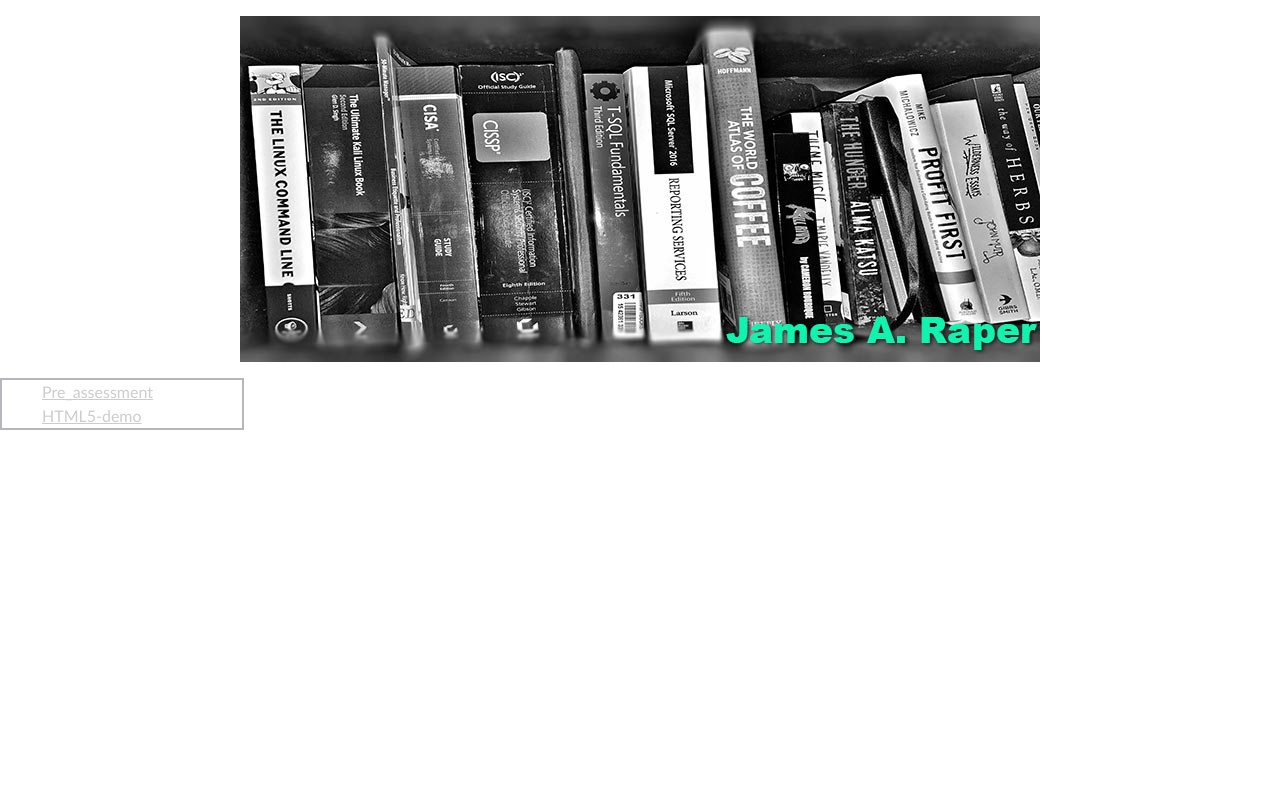
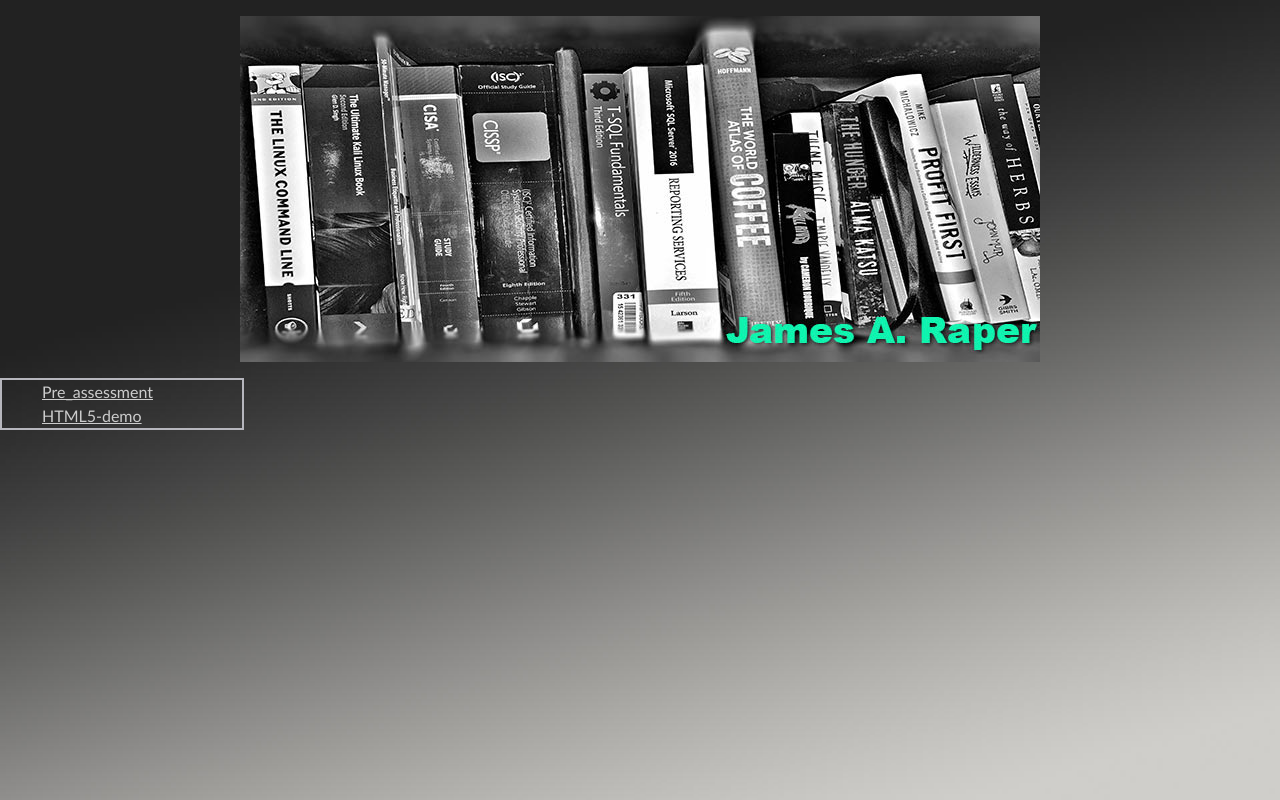
Before and after one commit to jaraper2023/ifsc-3342, a plain HTML site: page index.html in a window 1280 px wide. Drawn offline with Linux system fonts and the light colour scheme.

Commit message:
2/1/2023- SplashPage x3

```diff
--- a/assets/css/style.css
+++ b/assets/css/style.css
@@ -88,7 +88,7 @@ textarea {
    body {
     text-align: left;
     font-family:'Gill Sans', 'Gill Sans MT', Calibri, 'Trebuchet MS', sans-serif;
-    background-image: url("assets/img/githubfront.jpg");
+    background-image: url("/assets/img/githubfront.jpg");
     background-repeat: no-repeat;
     background-attachment: fixed;
     background-size: 100% 100%;
```
